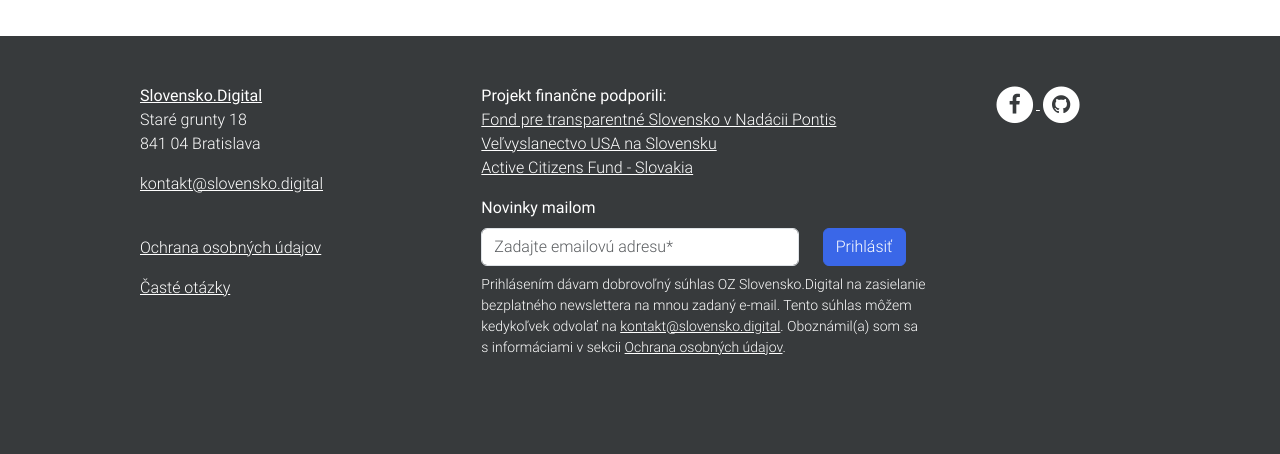
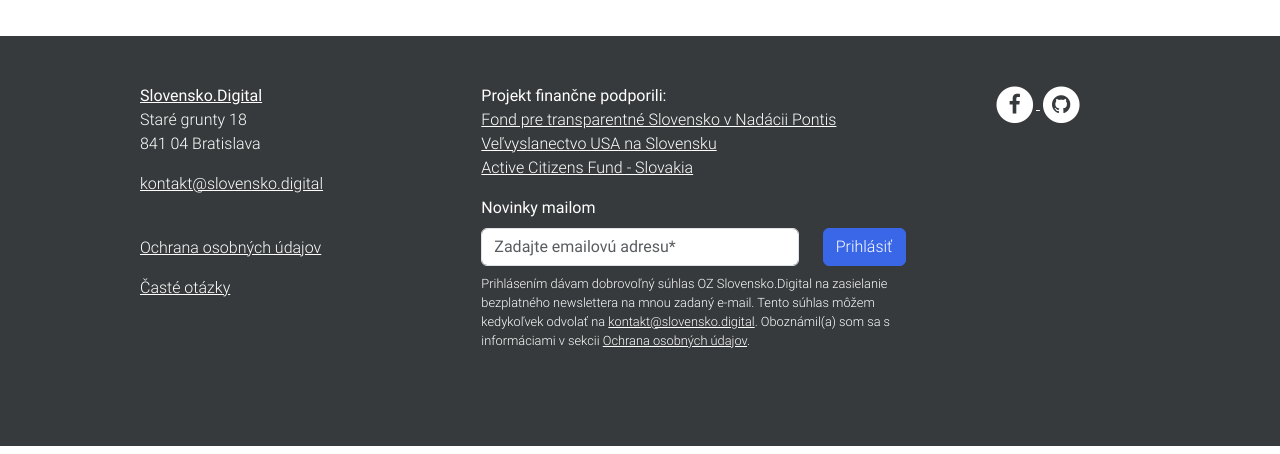
Before and after one commit to slovensko-digital/redflags.slovensko.digital, a Rails app: page / in a window 1280 px wide. Shown: the part 1777-2231 px from the top of the page. Run offline with Rails 7, Linux system fonts and the light colour scheme; data that the repository does not hold is empty; style sheets or scripts are compiled from the project's sources; parts of the project's set-up code (start-up, migrations or seed data) failed here and were passed over; some libraries are stand-ins or nearby versions.

Commit message:
style: keep the look of bootstrap 4.0 with bootstrap 4.6
Co-Authored-By: Claude Opus 5.5 <noreply@anthropic.com>
Claude-Session: https://claude.ai/code/session_01UZKAoijo4f4qCoeppekHAr

```diff
--- a/app/assets/stylesheets/variables.scss
+++ b/app/assets/stylesheets/variables.scss
@@ -26,3 +26,10 @@ $font-weight-bold: 700;
 
 $modal-backdrop-bg: white;
 $modal-backdrop-opacity: .7;
+
+// Keep the look of Bootstrap 4.0. Since 4.6 small text is bigger (.875em), tables have their own
+// text color instead of the color of their section (the white top lists on the home page) and
+// inputs get the light weight of the body text.
+$small-font-size: 80%;
+$table-color: inherit;
+$input-font-weight: 400;
```
